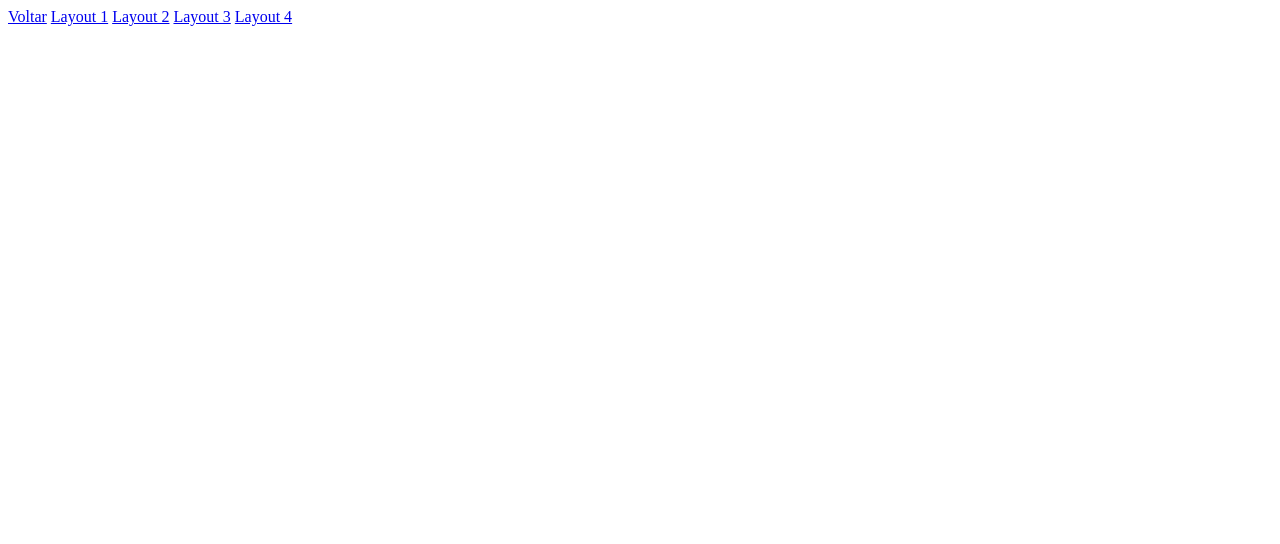
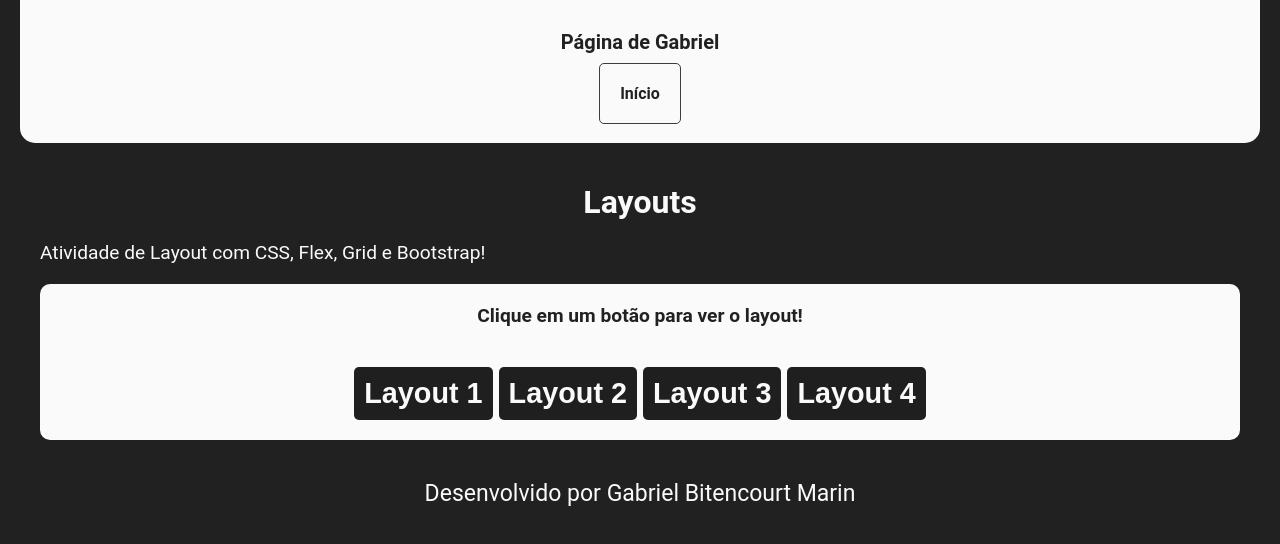
Before and after one commit to NinjaBitroom/progI2022-final, a plain HTML site: page tasks/layouts/index.html in a window 1280 px wide. Drawn offline with Linux system fonts and the light colour scheme.

Commit message:
Comece a adaptar a tarefa de layouts para o site

```diff
--- a/styles/style.css
+++ b/styles/style.css
@@ -45,7 +45,6 @@ header p {
 }
 
 nav {
-    background: #FAFAFA;
     color: #212121;
     padding: 20px;
     width: auto;
@@ -59,6 +58,7 @@ nav ul {
     list-style: none;
     margin: 0;
     padding: 0;
+    display: flex;
 }
 
 nav ul li {
--- a/tasks/layouts/index.html
+++ b/tasks/layouts/index.html
@@ -5,12 +5,35 @@
     <meta http-equiv="X-UA-Compatible" content="IE=edge">
     <meta name="viewport" content="width=device-width, initial-scale=1.0">
     <title>Layouts</title>
+    <link rel="stylesheet" href="../../styles/style.css">
 </head>
 <body>
-    <a href="../../index.html">Voltar</a>
-    <a href="pages/layout1.html">Layout 1</a>
-    <a href="pages/layout2.html">Layout 2</a>
-    <a href="pages/layout3.html">Layout 3</a>
-    <a href="pages/layout4.html">Layout 4</a>
+    <div id="container">
+        <header>
+            <p>Página de Gabriel</p>
+            <nav>
+                <ul>
+                    <li><a href="../../index.html">Início</a></li>
+                </ul>
+            </nav>
+        </header>
+        <div class="sessao">
+            <h1>Layouts</h1>
+            <p>Atividade de Layout com CSS, Flex, Grid e Bootstrap!</p>
+            <div class="card">
+                <h3>Clique em um botão para ver o layout!</h3>
+                <h2>
+                <a href="pages/layout1.html"><button>Layout 1</button></a>
+                <a href="pages/layout2.html"><button>Layout 2</button></a>
+                <a href="pages/layout3.html"><button>Layout 3</button></a>
+                <a href="pages/layout4.html"><button>Layout 4</button></a>
+                </h2>
+            </div>
+        </div>
+        <footer>
+            <p>Desenvolvido por Gabriel Bitencourt Marin</p>
+        </footer>
+    </div>
+    <script src="../../scripts/script.js"></script>
 </body>
 </html>
```
Also changed, not shown: tasks/layouts/pages/layout1.html (+25 -7 lines), tasks/layouts/github.txt (deleted).
